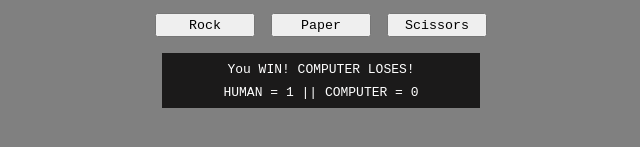
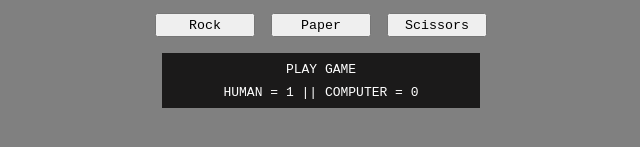
Before and after one commit to StewardRighteous/rock-paper-scissors, a plain HTML site: page index.html in a window 1280 px wide. Shown: the part 371-518 px from the top of the page, without its empty margins (319-959 px from the left). Drawn offline with Linux system fonts and the light colour scheme.

Commit message:
fix - Style text space and beginning text

```diff
--- a/index.html
+++ b/index.html
@@ -21,7 +21,7 @@
          </div>
          <!-- Div to show scores and who won in each round -->
         <div class="scorecard">
-            <div class="playround">You WIN! COMPUTER LOSES!</div>
+            <div class="playround">PLAY GAME</div>
             <div class="scores">HUMAN = 1 || COMPUTER = 0 </div>
         </div>
     </div>
--- a/script.js
+++ b/script.js
@@ -61,9 +61,9 @@ function playRound(humanButtonChoice){
 
 function getWinnerText(winner){
     if(winner == "Computer"){
-        return "You lose!";
+        return "You lose! ";
     }else if(winner == "Human"){
-        return "You Win!";
+        return "You Win! ";
     }else{
         return "Draw! ";
     }
```
